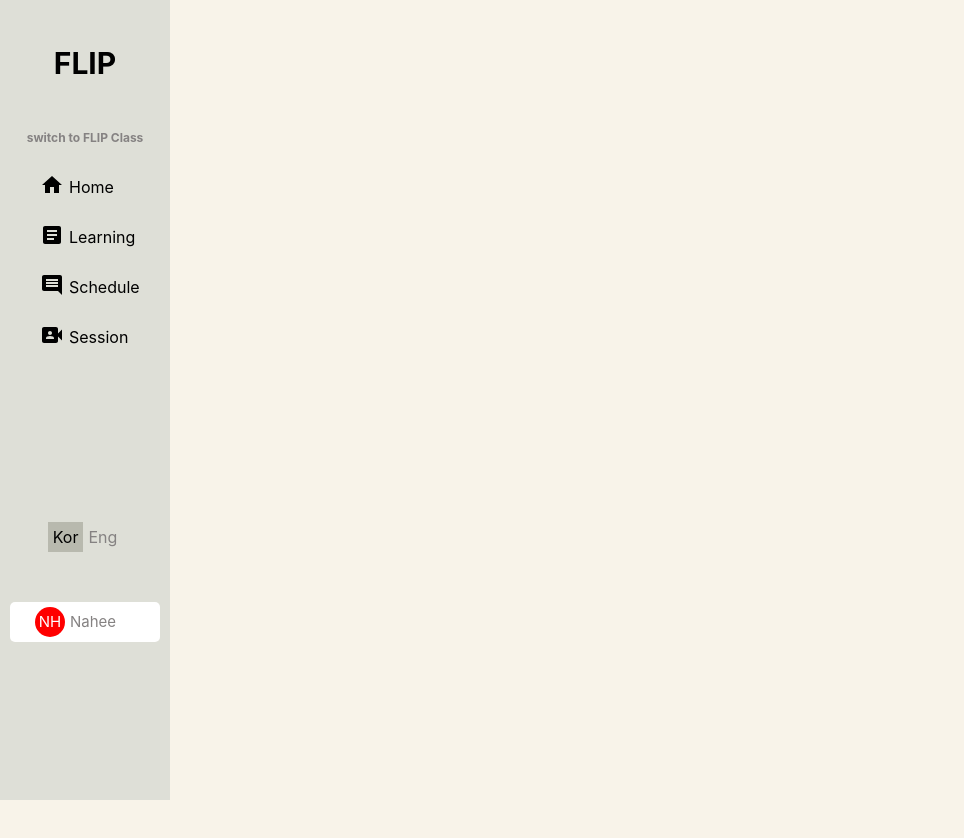
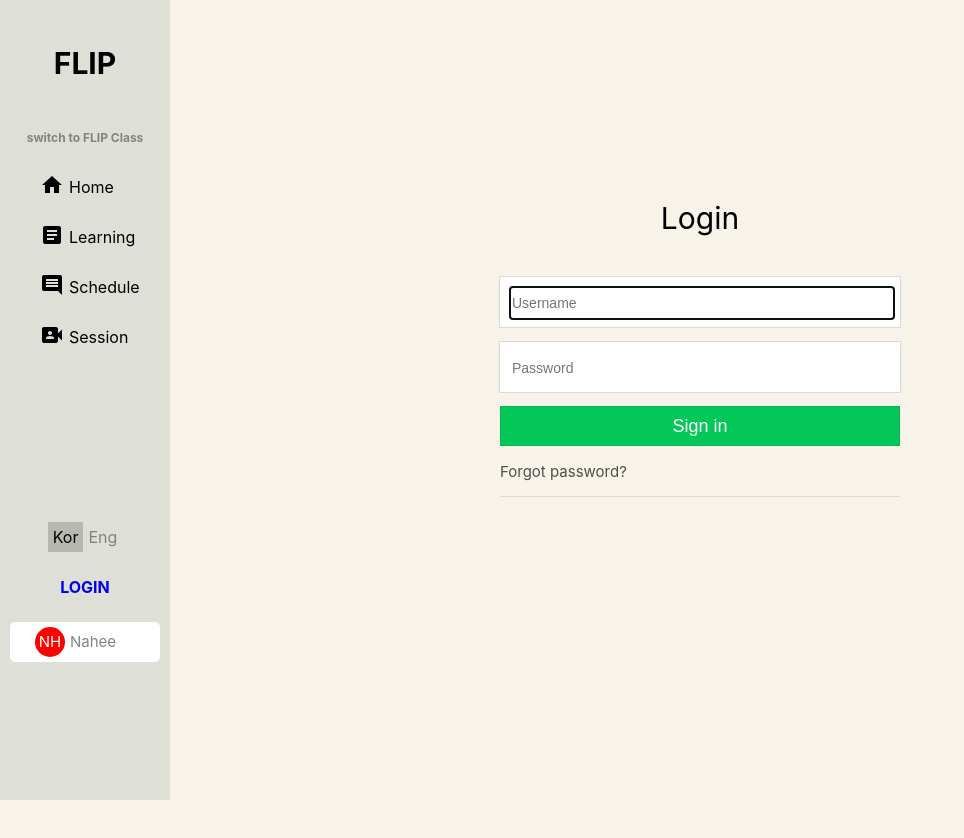
Before and after one commit to haimnam/FLIP-Test, a React (Create React App) app: page /login in a window 1280 px wide. Shown: the top 838 px of the page, without its empty margins (0-964 px from the left). Built offline with nearby package versions, Linux system fonts and the light colour scheme.

Commit message:
Add Login Page

```diff
--- a/package.json
+++ b/package.json
@@ -15,6 +15,7 @@
     "@types/node": "^17.0.18",
     "@types/react": "^17.0.39",
     "@types/react-dom": "^17.0.11",
+    "axios": "^0.26.1",
     "dayjs": "^1.10.7",
     "lodash-es": "^4.17.21",
     "node-sass": "^7.0.1",
--- a/src/App.tsx
+++ b/src/App.tsx
@@ -1,4 +1,5 @@
 import React, { useState } from "react";
+import { BrowserRouter } from "react-router-dom";
 import styles from "./scss/App.module.scss";
 import Sidebar from "./Components/Sidebar.tsx";
 import LanguageContext from "./Store/LanguageContext.tsx";
@@ -47,6 +48,7 @@ const App = () => {
   });
 
   return (
+    <BrowserRouter>
       <div className={styles.App}>
         <LanguageContext>
           <Sidebar
@@ -56,6 +58,7 @@ const App = () => {
           />
         </LanguageContext>
       </div>
+    </BrowserRouter>
   );
 };
 
--- a/src/Components/Sidebar.tsx
+++ b/src/Components/Sidebar.tsx
@@ -1,5 +1,5 @@
 import React from "react";
-import { BrowserRouter, Routes, Route, Link } from "react-router-dom";
+import { Routes, Route, Link } from "react-router-dom";
 import styles from "../scss/App.module.scss";
 import { SidebarData } from "./SidebarData.tsx";
 import {
@@ -7,7 +7,13 @@ import {
   useSelectKo,
   useSelectEn,
 } from "../Store/LanguageContext.tsx";
-import { Home, Learning, Schedule, Session } from "../pages/pageIndex.tsx";
+import {
+  Home,
+  Learning,
+  Schedule,
+  Session,
+  Login,
+} from "../pages/pageIndex.tsx";
 
 const Sidebar = ({ account, students, recommendation }) => {
   let lang = useLang();
@@ -20,10 +26,10 @@ const Sidebar = ({ account, students, recommendation }) => {
   };
 
   return (
-    <BrowserRouter>
+    <>
       <div className={styles.sidebar}>
         <h2>FLIP</h2>
-        <Link className={styles.switch} to="/">
+        <Link className={styles.switch} to="/home">
           switch to FLIP Class
         </Link>
         <ul className={styles.sidebarList}>
@@ -43,6 +49,9 @@ const Sidebar = ({ account, students, recommendation }) => {
               Eng
             </div>
           </div>
+          <Link className={styles.login} to="/login">
+            LOGIN
+          </Link>
           <div className={styles.account}>
             <div className={styles.myCircle}>{account.initial}</div>
             <div>{account.name}</div>
@@ -63,8 +72,9 @@ const Sidebar = ({ account, students, recommendation }) => {
         />
         <Route path="/schedule/*" element={<Schedule />} />
         <Route path="/session" element={<Session />} />
+        <Route path="/login" element={<Login />} />
       </Routes>
-    </BrowserRouter>
+    </>
   );
 };
 
--- /dev/null
+++ b/src/api/axios.tsx
@@ -0,0 +1,5 @@
+import axios from "axios";
+
+export default axios.create({
+  baseURL: "http://localhost:3000",
+});
--- /dev/null
+++ b/src/pages/Login.tsx
@@ -0,0 +1,107 @@
+import React, { useState, useRef, useEffect } from "react";
+import axios from "../api/axios.tsx";
+import styles from "../scss/Login.module.scss";
+
+const Login = () => {
+  const userRef = useRef();
+  const errRef = useRef();
+
+  const [user, setUser] = useState("");
+  const [pwd, setPwd] = useState("");
+  const [errMsg, setErrMsg] = useState("");
+  const [success, setSuccess] = useState(false);
+
+  useEffect(() => {
+    userRef.current.focus();
+  }, []);
+
+  useEffect(() => {
+    setErrMsg("");
+  }, [user, pwd]);
+
+  const handleSubmit = async (e) => {
+    e.preventDefault();
+    try {
+      await axios
+        .post(
+          "https://test.flipnow.net/login",
+          { userName: user, password: pwd },
+          {
+            headers: { "Content-Type": "application/json" },
+            withCredentials: true,
+          }
+        )
+        .then((res) => {
+          console.log(res);
+        });
+      setUser("");
+      setPwd("");
+      setSuccess(true);
+    } catch (err) {
+      if (!err?.response) {
+        setErrMsg("No Server Response");
+      } else if (err.response?.status === 400) {
+        setErrMsg("Missing Username or Password");
+      } else if (err.response?.status === 401) {
+        setErrMsg("Unauthorized");
+      } else {
+        setErrMsg("Login Failed");
+      }
+      errRef.current.focus();
+    }
+  };
+
+  return (
+    <div>
+      {success ? (
+        <div className={styles.success}>
+          <span>Login Success</span>
+          <div>Click the menu on the sidebar.</div>
+        </div>
+      ) : (
+        <div className={styles.container}>
+          <div className={styles.wrapper}>
+            <div className={styles.title}>Login</div>
+            <div className={styles.error} ref={errRef}>
+              {errMsg}
+            </div>
+            <form className={styles.loginSection} onSubmit={handleSubmit}>
+              <div className={styles.username}>
+                <label htmlFor="username"></label>
+                <input
+                  placeholder="Username"
+                  type="text"
+                  id="username"
+                  ref={userRef}
+                  autoComplete="off"
+                  onChange={(e) => setUser(e.target.value)}
+                  required
+                  value={user}
+                ></input>
+              </div>
+              <div className={styles.password}>
+                <label htmlFor="password"></label>
+                <input
+                  placeholder="Password"
+                  type="password"
+                  id="password"
+                  onChange={(e) => setPwd(e.target.value)}
+                  required
+                  value={pwd}
+                ></input>
+              </div>
+              <div className={styles.signUp}>
+                <button>Sign in</button>
+              </div>
+              <div className={styles.footer}>
+                <div>Forgot password?</div>
+              </div>
+            </form>
+          </div>
+        </div>
+      )}
+    </div>
+  );
+};
+
+export default Login;
--- a/src/pages/pageIndex.tsx
+++ b/src/pages/pageIndex.tsx
@@ -2,3 +2,4 @@ export { default as Home } from "./Home.tsx";
 export { default as Learning } from "./Learning/Learning.tsx";
 export { default as Schedule } from "./Schedule/Schedule.tsx";
 export { default as Session } from "./Session.tsx";
+export { default as Login } from "./Login.tsx";
--- a/src/scss/App.module.scss
+++ b/src/scss/App.module.scss
@@ -70,7 +70,7 @@ h3 {
 
 .language {
   margin-top: 160px;
-  margin-bottom: 50px;
+  margin-bottom: 25px;
   cursor: pointer;
   display: flex;
   justify-content: center;
@@ -87,6 +87,15 @@ h3 {
   }
 }
 
+.login {
+  font-weight: bold;
+
+  &:link {
+    text-align: center;
+    text-decoration: none;
+  }
+}
+
 .account {
   background-color: white;
   text-align: center;
@@ -97,6 +106,7 @@ h3 {
   font-size: 15px;
   align-items: center;
   width: 100px;
+  margin-top: 25px;
   margin-left: 10px;
   margin-right: 10px;
 }
--- /dev/null
+++ b/src/scss/Login.module.scss
@@ -0,0 +1,92 @@
+.success {
+  display: flex;
+  flex-direction: column;
+  align-items: center;
+  margin: 300px 0px 0px 400px;
+  width: 300px;
+  span {
+    font-size: 20px;
+    font-weight: bold;
+  }
+}
+
+.container {
+  width: 100%;
+  display: flex;
+  flex-direction: column;
+  align-items: center;
+  margin: 50px 0px 0px 120px;
+}
+.wrapper {
+  width: 700px;
+}
+
+.title {
+  font-size: 30px;
+  display: flex;
+  flex-direction: column;
+  align-items: center;
+  padding: 150px 0px 20px 0px;
+}
+
+.error {
+  display: flex;
+  flex-direction: column;
+  align-items: center;
+}
+
+.loginSection {
+  padding-top: 20px;
+  display: flex;
+  flex-direction: column;
+  align-items: center;
+  .username {
+    width: 400px;
+    height: 50px;
+    border: solid 1px #dadada;
+    background: white;
+  }
+  .password {
+    width: 400px;
+    height: 50px;
+    border: solid 1px #dadada;
+    background: white;
+    margin-top: 13px;
+  }
+  .passwordConfirm {
+    width: 400px;
+    height: 50px;
+    border: solid 1px #dadada;
+    background: white;
+    margin-top: 13px;
+  }
+  input {
+    border: none;
+    width: 380px;
+    margin-top: 10px;
+    font-size: 14px;
+    margin-left: 10px;
+    height: 30px;
+  }
+  .signUp {
+    padding-top: 13px;
+    button {
+      width: 400px;
+      height: 40px;
+      font-size: 18px;
+      background-color: #04c75a;
+      color: white;
+      border: solid 1px #06b350;
+    }
+  }
+  .footer {
+    width: 400px;
+    height: 50px;
+    display: flex;
+    font-size: 15px;
+    color: #4e4e4e;
+    align-items: center;
+    justify-content: flex-start;
+    border-bottom: solid 1px #dadada;
+  }
+}
```
Also changed, not shown: 2 other files (tests, documents, lock files or other folders). Lines whose indentation alone changed are shown as unchanged.
